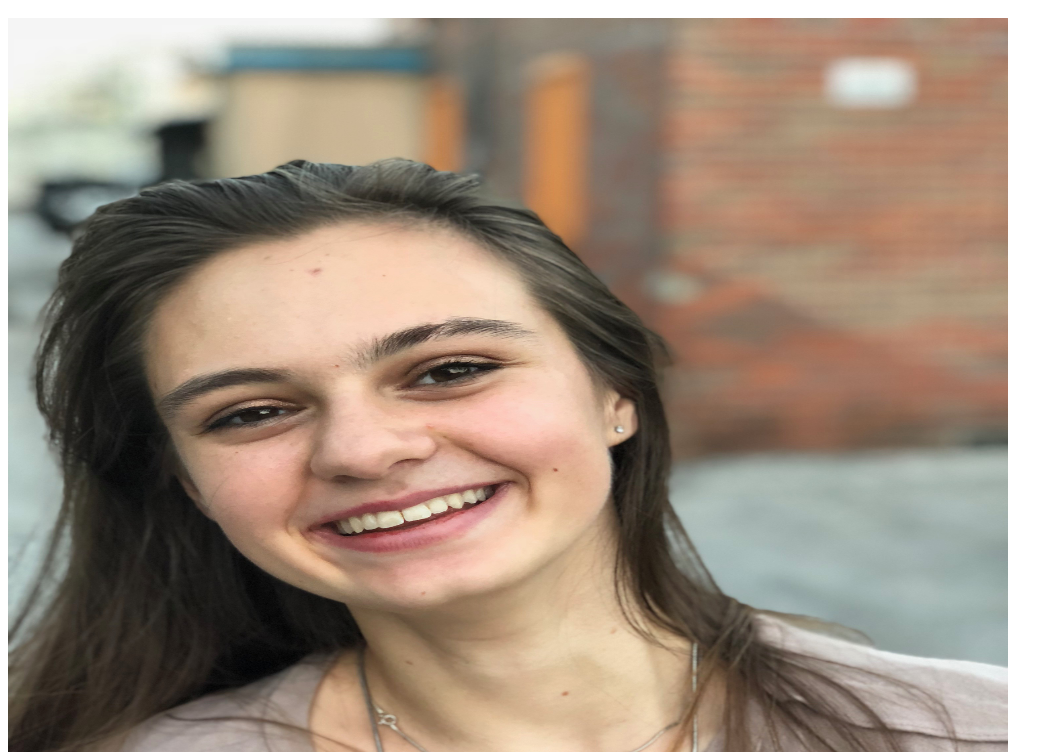
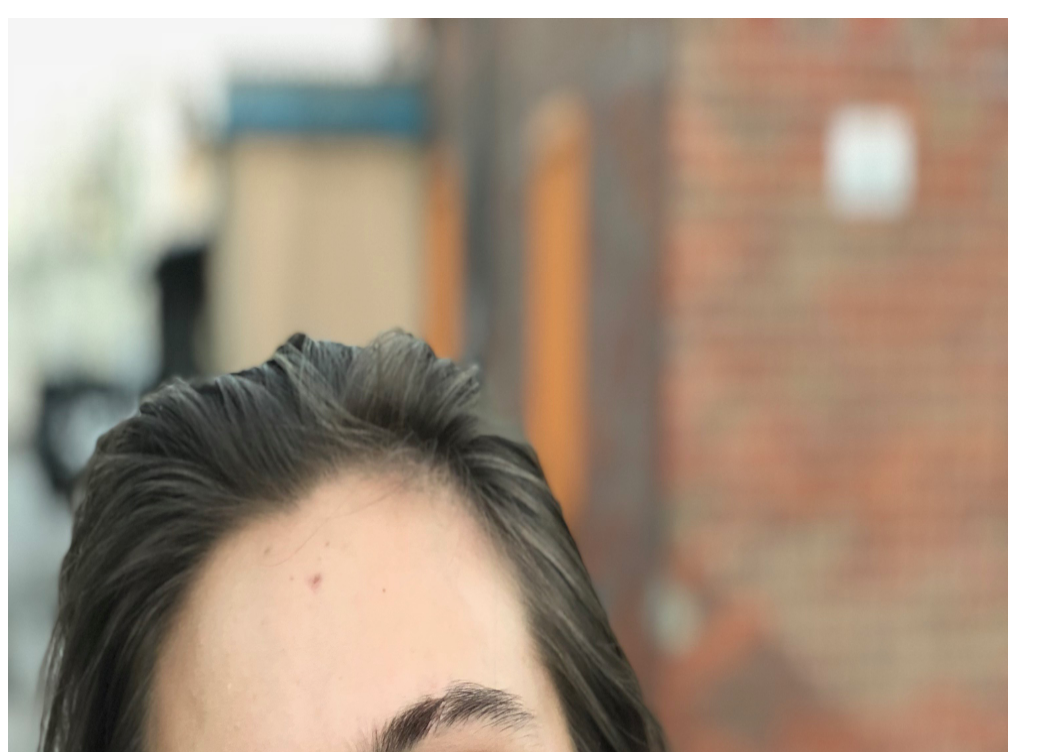
Before and after one commit to ekent1012/ekent1012.github.io, a plain HTML site: page index.html in a window 1280 px wide. Shown: the part 48-800 px from the top of the page, without its empty margins (0-1063 px from the left). Drawn offline with Linux system fonts and the light colour scheme.

Commit message:
Update index.html

```diff
--- a/index.html
+++ b/index.html
@@ -2,5 +2,5 @@
     <h1> Liz's Portfolio </h1>
     <img src="./IMG_0139.jpeg"
          width="1000"
-         height="900"/>
+         height="2000"/>
 </html>
```
